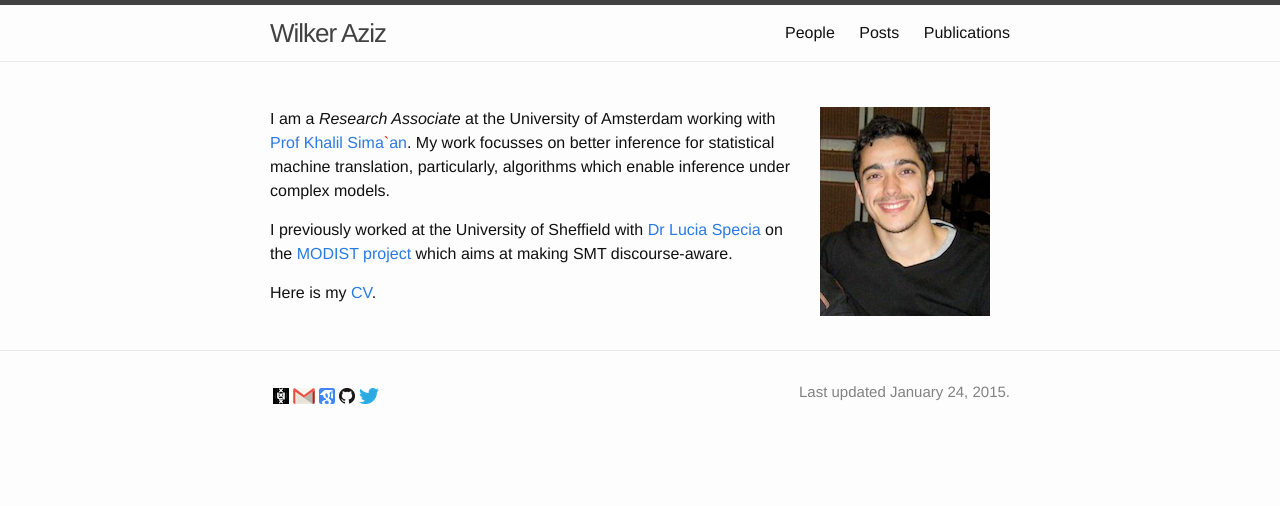
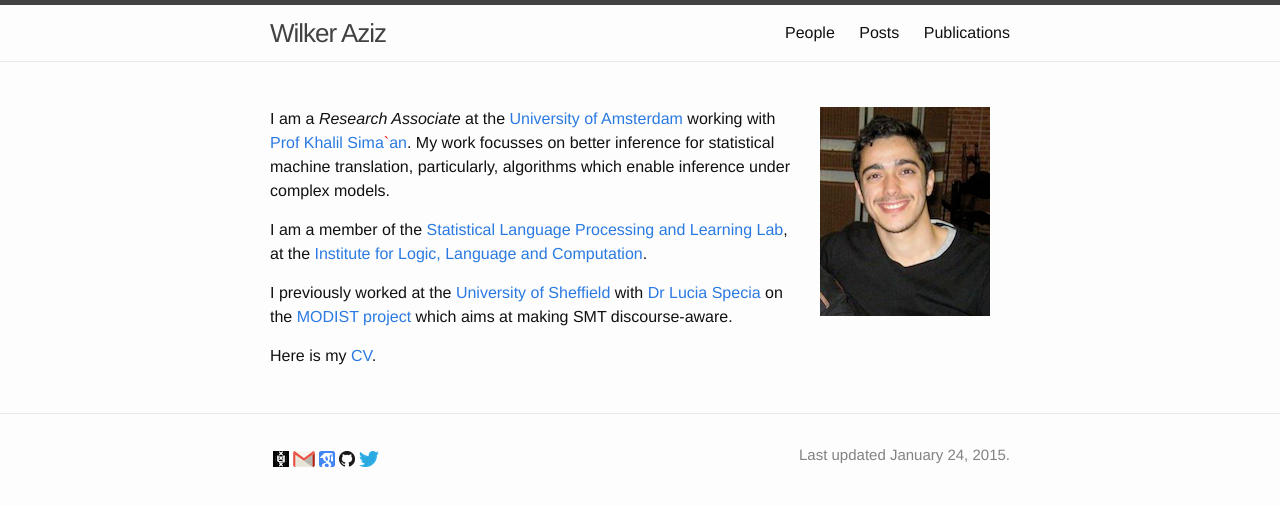
Before and after one commit to wilkeraziz/oldsite, a Jekyll site: the page built from index.md, in a window 1280 px wide. Shown: the top 506 px of the page. Built offline with Jekyll 4.4.1, drawn with Linux system fonts in a browser that asks for light colours.

Commit message:
polishing

```diff
--- a/_config.yml
+++ b/_config.yml
@@ -26,7 +26,8 @@ modist_url: http://staffwww.dcs.shef.ac.uk/people/L.Specia/projects/modist.html
 lucia_specia: http://staffwww.dcs.shef.ac.uk/people/L.Specia
 khalil_simaan: https://staff.fnwi.uva.nl/k.simaan/
 slpll_url: https://staff.fnwi.uva.nl/k.simaan/research_all.html
-uva_url: http://www.illc.uva.nl/
+illc_url: http://www.illc.uva.nl
+uva_url: http://www.uva.nl/en/home
 
 ksimaanstyle: Khalil Sima<font color="red">`</font>an
 
--- a/index.md
+++ b/index.md
@@ -4,12 +4,18 @@ layout: default
 
 ![wilker](/img/people/wilker.png){: style="float: right; margin: 0px 20px" }
 
-I am a *Research Associate* at the University of Amsterdam working with [Prof {{ site.ksimaanstyle }}]({{ site.khalil_simaan }}).
+I am a *Research Associate* at the [University of Amsterdam][UvA] working with [Prof {{ site.ksimaanstyle }}]({{ site.khalil_simaan }}).
 My work focusses on better inference for statistical machine translation, particularly, algorithms
 which enable inference under complex models.
 
-I previously worked at the University of Sheffield with [Dr Lucia Specia]({{ site.lucia_specia }}) on the [MODIST project]({{ site.modist_url }}) which aims at making SMT discourse-aware.
+I am a member of the [Statistical Language Processing and Learning Lab][SLPLL], at the [Institute for Logic, Language and Computation][ILLC].
+
+I previously worked at the [University of Sheffield](http://www.sheffield.ac.uk/dcs) with [Dr Lucia Specia]({{ site.lucia_specia }}) on the [MODIST project]({{ site.modist_url }}) which aims at making SMT discourse-aware.
 
 
 
 Here is my [CV]({{ site.baseurl }}/{{ site.cv }}).
+
+[SLPLL]: {{ site.slpll_url }} "Statistical Language Processing and Learning Lab"
+[ILLC]: {{ site.illc_url }} "Institute for Logic, Language and Computation"
+[UvA]: {{ site.uva_url }} "Universiteit van Amsterdam"
```
